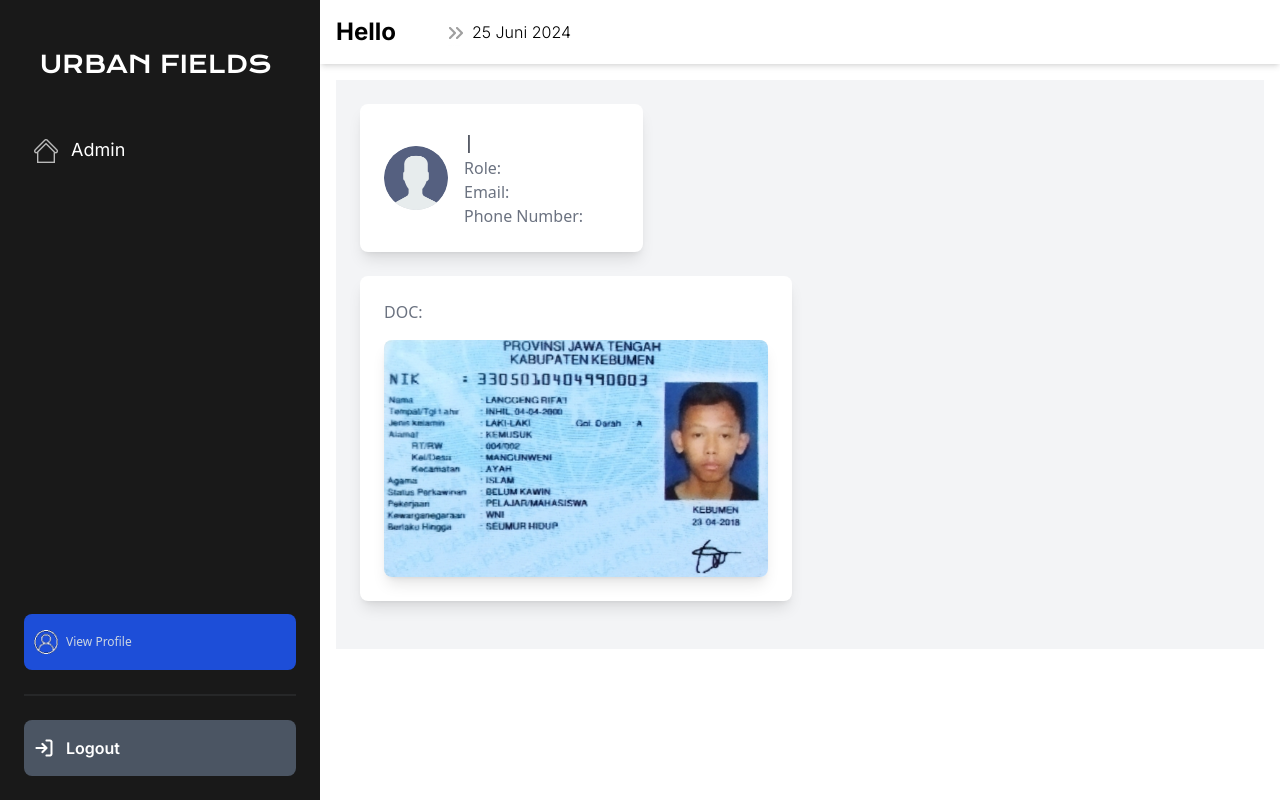
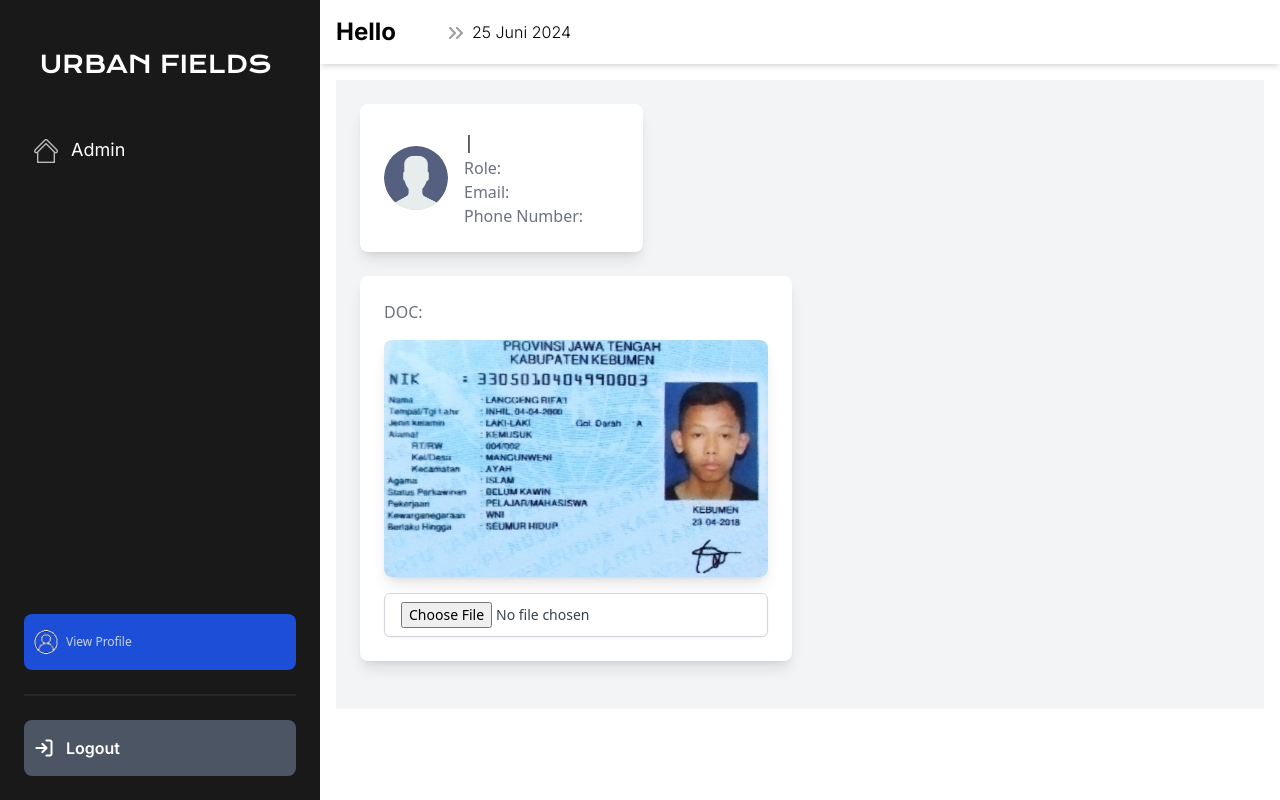
Before and after one commit to JoyAbrian/UrbanField-client, a React (Vite) app: page /dashboard in a window 1280 px wide. Built offline with nearby package versions, Linux system fonts and the light colour scheme; no server answers; sample sign-in values are in the browser's storage.

Commit message:
change image when input

```diff
--- a/src/components/Fragments/Dashboard/Dashboard_Home.jsx
+++ b/src/components/Fragments/Dashboard/Dashboard_Home.jsx
@@ -3,8 +3,10 @@ import { useEffect, useState } from "react";
 
 const DashboardHome = () => {
   const [user, setUser] = useState({});
+  const [imageFile, setImageFile] = useState(null);
+  const [imageUrl, setImageUrl] = useState("");
 
-  useEffect (() => {
+  useEffect(() => {
     const token = localStorage.getItem('token');
 
     if (!token) {
@@ -35,13 +37,26 @@ const DashboardHome = () => {
     }
   };
 
+  const handleImageChange = (e) => {
+    const file = e.target.files[0];
+    if (file) {
+      setImageFile(file);
+      const imageUrl = URL.createObjectURL(file);
+      setImageUrl(imageUrl);
+    }
+  };
+
   return (
     <div className="p-6 flex-grow bg-gray-100">
       <div className="grid grid-cols-1 md:grid-cols-3 gap-4 mb-6">
         <div className="bg-white p-6 rounded-lg shadow-lg flex items-center">
           <div className="flex-shrink-0">
             <div className="w-16 h-16 bg-gray-300 rounded-full flex items-center justify-center">
+              {imageUrl ? (
+                <img src={imageUrl} alt="Profile" className="w-16 h-16 rounded-full" />
+              ) : (
                 <img src="/img/dashboard_item/dashboard_anonym.png" alt="Profile" className="w-16 h-16 rounded-full" />
+              )}
             </div>
           </div>
           <div className="ml-4">
@@ -57,7 +72,12 @@ const DashboardHome = () => {
       <div className="grid grid-cols-1 lg:grid-cols-2 gap-4 mb-6">
         <div className="bg-white p-6 rounded-lg shadow-lg">
           <div className="text-gray-500">DOC:</div>
+          {imageUrl ? (
+            <img src={imageUrl} alt="Document" className="mt-4 rounded-lg shadow-lg"/>
+          ) : (
             <img src="/img/dashboard_item/ktp_dummy.png" alt="Document" className="mt-4 rounded-lg shadow-lg"/>
+          )}
+          <input type="file" accept="image/*" onChange={handleImageChange} className="mt-4 block w-full px-4 py-2 border border-gray-300 rounded-md bg-white text-sm font-medium text-gray-700 shadow-sm focus:outline-none focus:ring-2 focus:ring-indigo-500 focus:border-transparent"/>
         </div>
       </div>
     </div>
```
Lines whose indentation alone changed are shown as unchanged.
